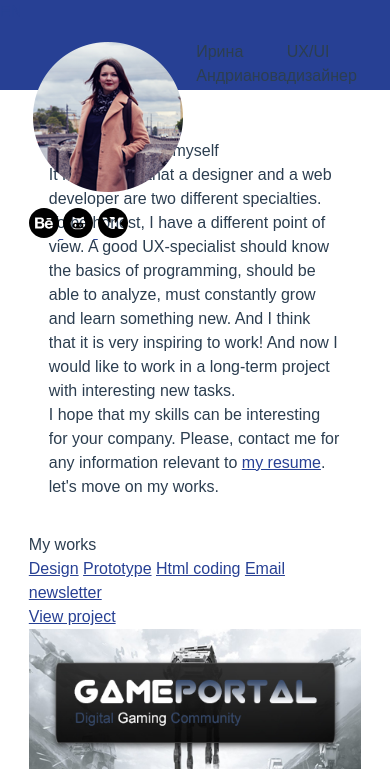
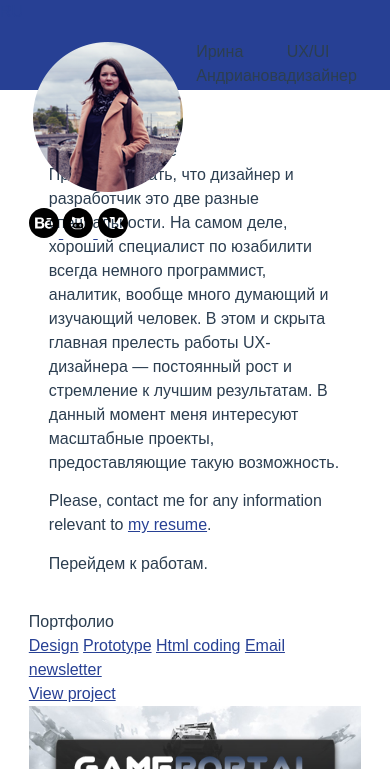
Before and after one commit to irinaoxymoron/install, a website: page app/index.html in a window 390 px wide. Both pictures are taken after a click on the link "RU". Shown: the top 769 px of the page. Drawn offline with nearby package versions, Linux system fonts and the light colour scheme; files that its build step writes are made by us from their sources.

Commit message:
mobile fix

```diff
--- a/app/html-part/content.html
+++ b/app/html-part/content.html
@@ -1,14 +1,14 @@
 <div class="content">
     <section>
-        <div class="content__title">Let me introduce myself</div>
-        <p class="content__text">It is accepted that a designer and a web developer are two
+        <div class="content__title" data-id="aboutTitle">Let me introduce myself</div>
+        <p class="content__text" data-id="aboutText">It is accepted that a designer and a web developer are two
             different specialties. To be honest, I have a different point of view. A good
             UX-specialist should know the basics of programming, should be able to analyze,
             must constantly grow and learn something new. And I think that it is very inspiring
             to work! And now I would like to work in a long-term project with interesting
-            new tasks.<br> I hope that my skills can be interesting for your company.
-            Please, contact me for any information relevant to <a target="_blank" href="http://spb.hh.ru/resume/76d0de3eff0357f2370039ed1f4961724a7471">my resume</a>.<br> let's move
-            on my works.
+            new tasks. I hope that my skills can be interesting for your company.
         </p>
+        <p class="content__text" data-id="aboutText2">Please, contact me for any information relevant to <a target="_blank" href="http://spb.hh.ru/resume/76d0de3eff0357f2370039ed1f4961724a7471">my resume</a>.</p>
+        <p class="content__text" data-id="aboutText3">let's move on my works.</p>
     </section>
 </div>
--- a/app/html-part/tab.html
+++ b/app/html-part/tab.html
@@ -1,8 +1,8 @@
 <div class="works">
-    <div class="works__title">My works</div>
+    <div class="works__title" data-id="workTitle">My works</div>
     <div class="tab" id="tab">
         <div class="tab__links">
-            <a href="#" class="tab__link tab__active-link" data-tab="design">Design</a>
+            <a href="#" class="tab__link tab__active-link" data-tab="design" data-id="design">Design</a>
             <a href="#" class="tab__link" data-tab="prototype">Prototype</a>
             <a href="#" class="tab__link" data-tab="html">Html coding</a>
             <a href="#" class="tab__link" data-tab="email">Email newsletter</a>
--- a/app/index.html
+++ b/app/index.html
@@ -1,7 +1,7 @@
 <!DOCTYPE html>
 <html>
 	@@include('./html-part/head.html',{
-		"title": "Стартовый шаблон"
+		"title": "Irina Andrianova"
 	})
 <body>
 	@@include('./html-part/header.html')
--- a/app/js/js-main.js
+++ b/app/js/js-main.js
@@ -1,3 +1,5 @@
+'use strict';
+
 (function () {
     let tab = document.getElementById('tab');
 
@@ -37,39 +39,47 @@
     }
 })()
 
-interNational = {
+let interNational = {
     russian: {
         name: 'Ирина Андрианова',
-        range: 'UX/UI дизайнер'
+        range: 'UX/UI дизайнер',
+        aboutTitle: 'Немного обо мне',
+        aboutText: 'Принято считать, что дизайнер и разработчик это две разные специальности. На самом деле, хороший специалист по юзабилити всегда немного программист, аналитик, вообще много думающий и изучающий человек. В этом и скрыта главная прелесть работы UX-дизайнера — постоянный рост и стремление к лучшим результатам. В данный момент меня интересуют масштабные проекты, предоставляющие такую возможность.',
+        aboutText3: 'Перейдем к работам.',
+        workTitle: `Портфолио`,
+
     },
     english: {
         name: 'Irina Andrianova',
-        range: 'UX/UI designer'
+        range: 'UX/UI designer',
+        aboutTitle: 'Let me introduce myself',
+        aboutText: `It is accepted that a designer and a web developer are two different specialties. To be honest, I have a different point of view. A good UX-specialist should know the basics of programming, should be able to analyze, must constantly grow and learn something new. And I think that it is very inspiring to work! And now I would like to work in a long-term project with interesting new tasks. I hope that my skills can be interesting for your company.`,
+        aboutText3: `let's move on my works.`,
+        workTitle: `My works`
     },
 
     link: document.getElementById('interlink'),
 
     changeLang(lang) {
-    for (key in lang) {
+        for (let key in lang) {
             let selector = `[data-id="${key}"`,
                 item = document.querySelector(selector);
 
             item.innerText = lang[key]
         }
     },
-
-
+/**/
 
     init() {
         let self = this;
 
         this.link.addEventListener('click', function () {
-        if(this.classList.contains('englishActive_js')) {
-            this.innerText = 'EN'
+            if (this.classList.contains('englishActive_js')) {
+                this.innerHtml = 'EN'
                 self.link.classList.remove('englishActive_js');
                 self.changeLang(self.russian)
             } else {
-            this.innerText = 'RU'
+                this.innerHtml = 'RU'
                 self.link.classList.add('englishActive_js');
                 self.changeLang(self.english)
             }
```
Also changed, not shown: dist/index.html, dist/js/js-main.js. Lines whose indentation alone changed are shown as unchanged.
